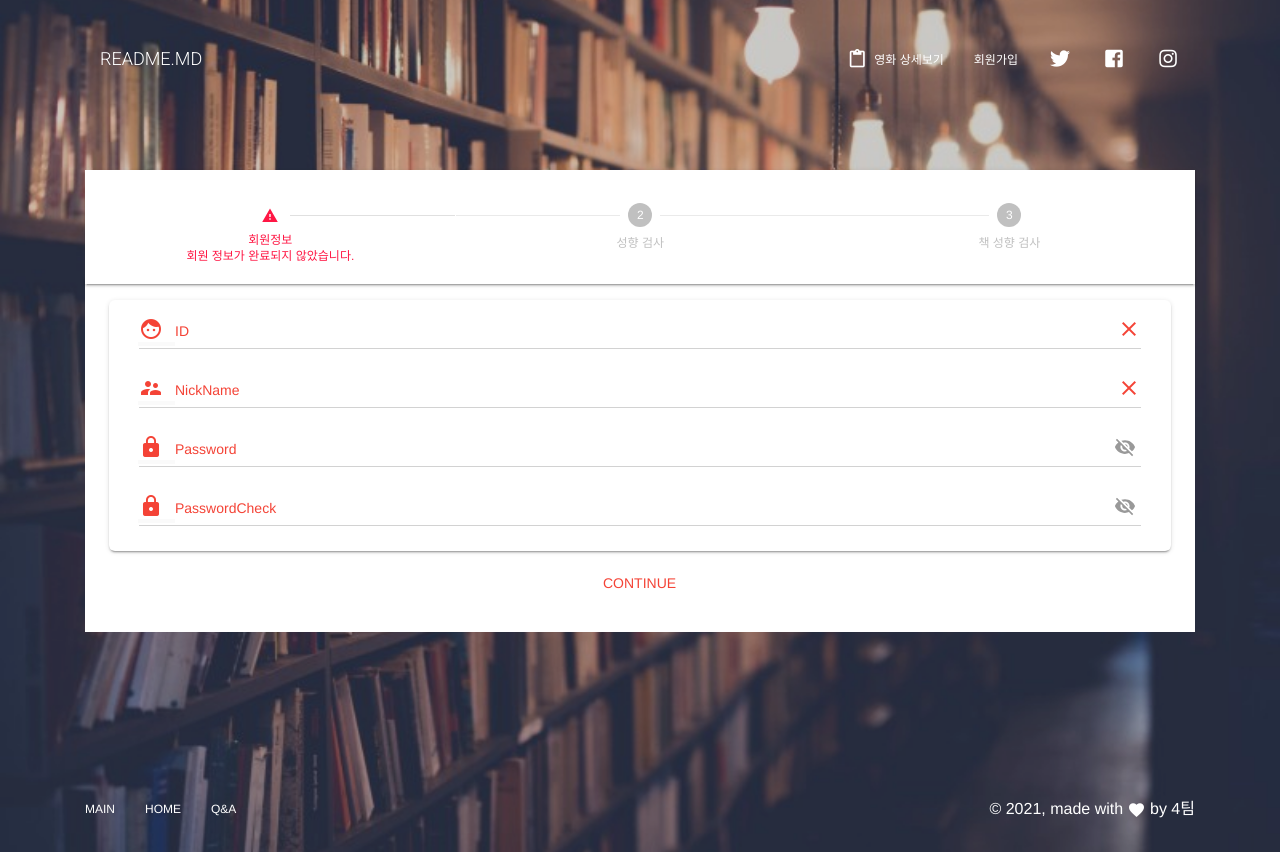
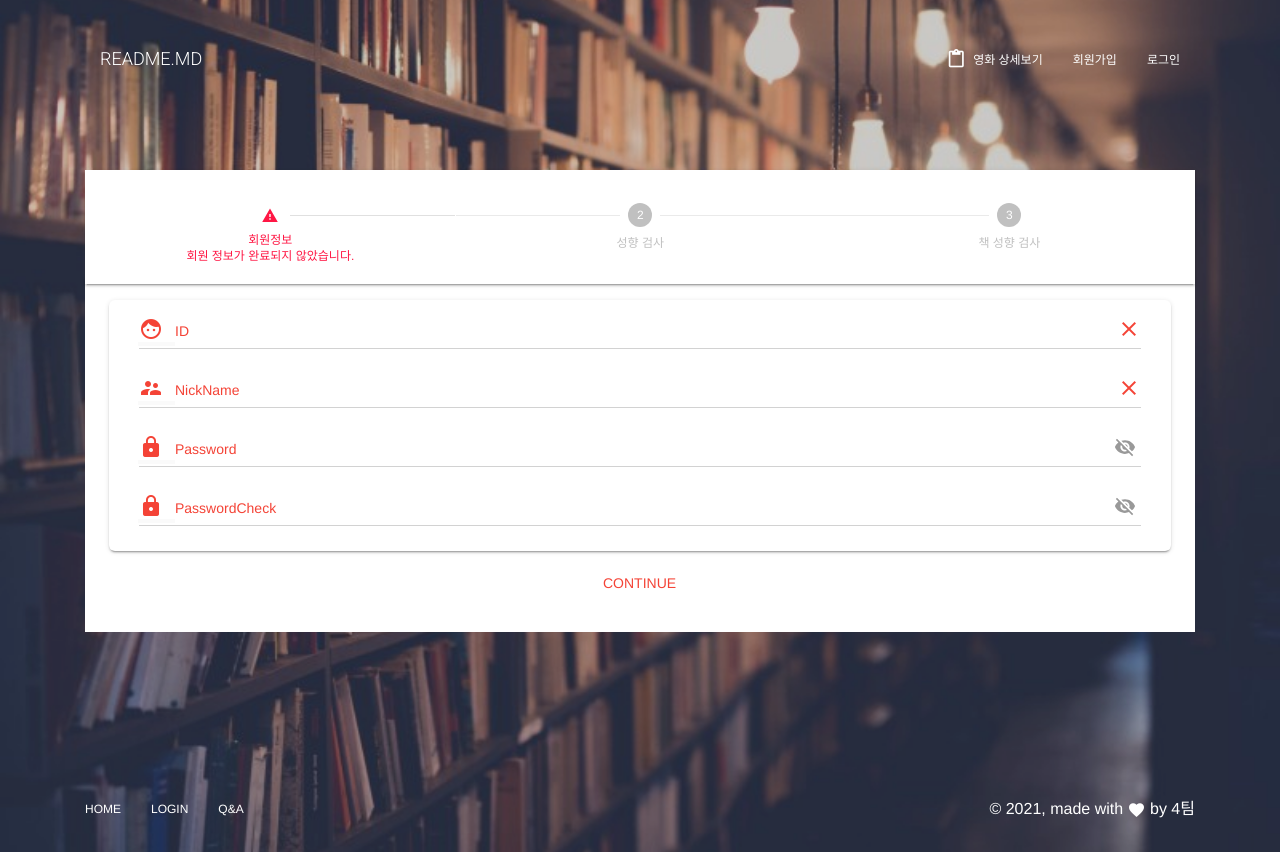
Before and after one commit to oowtl/README, a Vue app in the folder frontend/: page /signup in a window 1280 px wide. Built offline with nearby package versions, Linux system fonts and the light colour scheme.

Commit message:
FE-modify

```diff
--- a/frontend/src/layout/MainFooter.vue
+++ b/frontend/src/layout/MainFooter.vue
@@ -9,16 +9,16 @@
         <ul>
           <li>
             <a href="">
-              Main
+              HOME
             </a>
           </li>
           <li>
-            <a href="/">
-              Home
+            <a href="/login">
+              login
             </a>
           </li>
           <li>
-            <a href="/Q&A">
+            <a href="/QA">
               Q&A
             </a>
           </li>
--- a/frontend/src/layout/MainNavbar.vue
+++ b/frontend/src/layout/MainNavbar.vue
@@ -87,6 +87,13 @@
                 <p>회원가입</p>
               </md-list-item>
 
+              <md-list-item
+                href="/login"
+                @click="scrollToElement()"
+                v-if="showDownload"
+              >
+                <p>로그인</p>
+              </md-list-item>
               <li class="md-list-item" v-else>
                 <a
                   href="javascript:void(0)"
@@ -126,37 +133,6 @@
                   </div>
                 </a>
               </li>
-
-              <md-list-item
-                href="https://twitter.com/"
-                target="_blank"
-              >
-                <i class="fab fa-twitter"></i>
-                <p class="hidden-lg">Twitter</p>
-                <md-tooltip md-direction="bottom"
-                  >Follow us on Twitter</md-tooltip
-                >
-              </md-list-item>
-              <md-list-item
-                href="https://www.facebook.com/"
-                target="_blank"
-              >
-                <i class="fab fa-facebook-square"></i>
-                <p class="hidden-lg">Facebook</p>
-                <md-tooltip md-direction="bottom"
-                  >Like us on Facebook</md-tooltip
-                >
-              </md-list-item>
-              <md-list-item
-                href="https://www.instagram.com/"
-                target="_blank"
-              >
-                <i class="fab fa-instagram"></i>
-                <p class="hidden-lg">Instagram</p>
-                <md-tooltip md-direction="bottom"
-                  >Follow us on Instagram</md-tooltip
-                >
-              </md-list-item>
             </md-list>
           </div>
         </div>
--- a/frontend/src/router/index.js
+++ b/frontend/src/router/index.js
@@ -6,9 +6,11 @@ import Landing from "../views/Landing.vue";
 import Login from "../views/Login.vue";
 import Signup from "../views/Signup.vue";
 import Profile from "../views/Profile.vue";
+import QA from "../views/QA.vue";
 import Main from "../views/Main.vue";
 import MainNavbar from "../layout/MainNavbar.vue";
 import MainFooter from "../layout/MainFooter.vue";
+
 
 Vue.use(VueRouter);
 
@@ -82,7 +84,16 @@ const routes = [
       header: { colorOnScroll: 400 },
       footer: { backgroundColor: "black" }
     }
-  }
+  },
+  {
+    path: "/QA",
+    name: "QA",
+    components: { default: QA, header: MainNavbar, footer: MainFooter },
+    props: {
+      header: { colorOnScroll: 400 },
+      footer: { backgroundColor: "black" }
+    }
+  },
 ];
 
 const router = new VueRouter({
--- /dev/null
+++ b/frontend/src/views/QA.vue
@@ -0,0 +1,128 @@
+<template>
+  <div class="wrapper">
+    <parallax class="page-header header-filter" :style="headerStyle">
+      <div class="md-layout">
+        <div class="md-layout-item">
+          <div class="image-wrapper">
+            <div class="brand">
+              <h1>Q&A</h1>
+              <br>
+              <br>
+              <h3 class="description">
+                문의가 있으면 아래 이메일로 문의주세요
+              </h3>
+              <br>
+              <br>
+              <h3>Readme@saffy.com</h3>
+              <br>
+              <br>
+
+            </div>
+          </div>
+        </div>
+      </div>
+    </parallax>
+  </div>
+
+
+</template>
+
+<script>
+
+
+
+
+
+export default {
+  components: {
+
+
+
+  },
+  name: "QA",
+  bodyClass: "index-page",
+  props: {
+    image: {
+      type: String,
+      default: require("@/assets/img/도서관1.jpg")
+    },
+    book: {
+      type: String,
+      default: require("@/assets/img/책2.png")
+    },
+    landing: {
+      type: String,
+      default: require("@/assets/img/landing.jpg")
+    },
+    profile: {
+      type: String,
+      default: require("@/assets/img/profile.jpg")
+    },
+    teamImg1: {
+      type: String,
+      default: require("@/assets/img/faces/avatar.jpg")
+    },
+    teamImg2: {
+      type: String,
+      default: require("@/assets/img/faces/christian.jpg")
+    },
+    teamImg3: {
+      type: String,
+      default: require("@/assets/img/faces/kendall.jpg")
+    }
+  },
+  data() {
+    return {
+      firstname: null,
+      email: null,
+      password: null,
+      leafShow: false
+    };
+  },
+  methods: {
+    leafActive() {
+      if (window.innerWidth < 768) {
+        this.leafShow = false;
+      } else {
+        this.leafShow = true;
+      }
+    }
+  },
+  computed: {
+    headerStyle() {
+      return {
+        backgroundImage: `url(${this.image})`
+      };
+    },
+    bookImage() {
+      return {
+        backgroundImage: `url(${this.book})`
+      };
+    }
+  },
+  mounted() {
+    this.leafActive();
+    window.addEventListener("resize", this.leafActive);
+  },
+  beforeDestroy() {
+    window.removeEventListener("resize", this.leafActive);
+  }
+};
+</script>
+<style lang="scss">
+.section-download {
+  .md-button + .md-button {
+    margin-left: 5px;
+  }
+}
+
+@media all and (min-width: 991px) {
+  .btn-container {
+    display: flex;
+  }
+}
+a:link{
+  color: black;
+  text-decoration: none;
+}
+</style>
```
